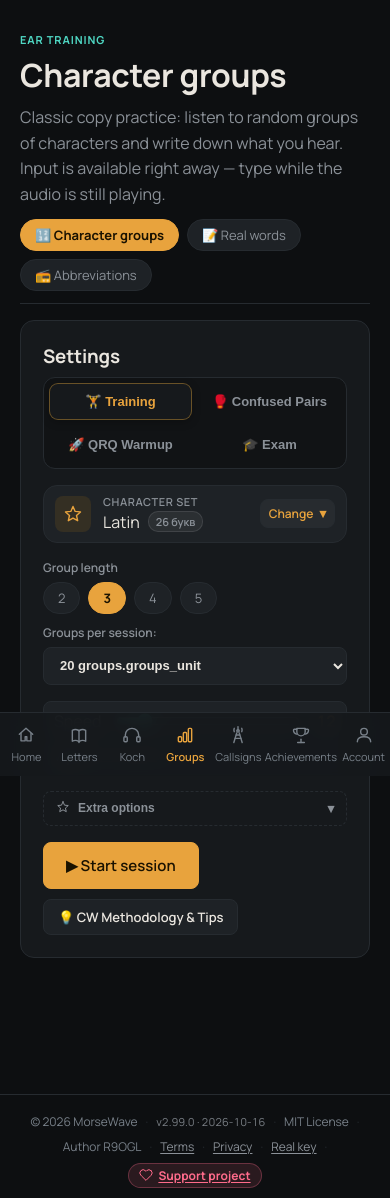
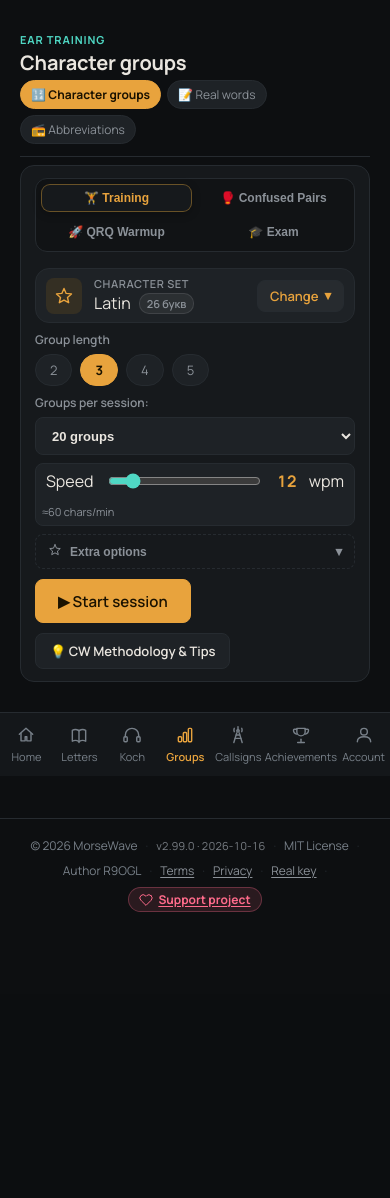
Before and after one commit to loloka/morsewave, a PHP site: page /groups.php in a window 390 px wide. Shown: the part 68-1266 px from the top of the page. After the commit the page ends 980 px from the top, so only its background shows below. Run offline with PHP 8.4, Linux system fonts and the light colour scheme; data comes from the database, SQL or seed files in the repository.

Commit message:
fix(mobile): pin session screen, collapse extra settings by default, fix groups unit translation

```diff
--- a/assets/css/style.css
+++ b/assets/css/style.css
@@ -2627,17 +2627,77 @@ input[type="range"] {
 }
 
 @media (max-width: 600px) {
+    /* Компактный заголовок на мобилках, чтобы убрать лишний скролл */
+    .groups-header-wrap .card-eyebrow {
+        margin-bottom: 2px;
+        font-size: 11px;
+    }
+    .groups-header-wrap h1 {
+        font-size: 20px;
+        margin: 0 0 4px;
+    }
+    .groups-header-wrap .groups-page-intro {
+        display: none !important;
+    }
+    .groups-mode-switch {
+        margin-bottom: 8px !important;
+        gap: 6px;
+    }
+    .groups-mode-switch .chip {
+        padding: 5px 10px;
+        font-size: 12px;
+    }
+    #setup-panel.card {
+        padding: 12px 14px;
+        margin-top: 6px !important;
+    }
+    .groups-settings-title {
+        display: none !important;
+    }
+    #groups-exam-toggle {
+        margin-top: 0 !important;
+    }
+    #groups-exam-toggle .segmented-tab {
+        padding: 6px 8px;
+        font-size: 12px;
+    }
+    .groups-charset-card {
+        padding: 8px 10px;
+        margin-top: 8px !important;
+    }
     .groups-quick-row {
-        gap: 10px;
-    }
-    .groups-charset-card {
-        padding: 9px 11px;
-    }
-    .groups-charset-toggle-btn {
-        padding: 5px 8px;
-        font-size: 12px;
+        margin-top: 8px !important;
+        gap: 8px;
     }
     .groups-speed-bar {
-        padding: 8px 10px;
-    }
-}
+        margin-top: 8px !important;
+        padding: 6px 10px;
+    }
+    .groups-extra-wrapper {
+        margin-top: 8px !important;
+    }
+    #setup-panel .btn-row {
+        margin-top: 10px !important;
+    }
+    #setup-panel #start-session {
+        height: 44px;
+        font-size: 15px;
+    }
+
+    /* При активной сессии: скрываем шапку и табы над сессией,
+       чтобы экран выглядел в точности как на скриншоте 2 без скролла */
+    body.morse-session-active .groups-header-wrap,
+    body.morse-session-active .groups-mode-switch {
+        display: none !important;
+    }
+    body.morse-session-active #session-panel.card {
+        margin-top: 4px !important;
+        padding: 10px 12px !important;
+    }
+    body.morse-session-active #session-panel .btn-row {
+        margin-top: 8px !important;
+    }
+    body.morse-session-active #groups-vkb {
+        margin-top: 6px !important;
+    }
+}
--- a/groups.php
+++ b/groups.php
@@ -6,11 +6,13 @@ $pageScript = 'groups.js';
 include __DIR__ . '/includes/header.php';
 ?>
 
-<div class="card-eyebrow"><?= t('groups.eyebrow') ?></div>
-<h1><?= t('groups.h1') ?></h1>
-<p><?= t('groups.intro') ?></p>
+<div class="groups-header-wrap">
+    <div class="card-eyebrow"><?= t('groups.eyebrow') ?></div>
+    <h1><?= t('groups.h1') ?></h1>
+    <p class="groups-page-intro"><?= t('groups.intro') ?></p>
+</div>
 
-<div class="mode-switch">
+<div class="mode-switch groups-mode-switch">
     <div class="chip active" data-mode="groups"><?= t('groups.mode_groups') ?></div>
     <div class="chip" data-mode="words"><?= t('groups.mode_words') ?></div>
     <div class="chip" data-mode="abbrev"><?= t('groups.mode_abbrev') ?></div>
@@ -20,7 +22,7 @@ include __DIR__ . '/includes/header.php';
 <div id="groups-mode">
 
 <div class="card mt-2" id="setup-panel">
-    <h3><?= t('groups.settings') ?></h3>
+    <h3 class="groups-settings-title"><?= t('groups.settings') ?></h3>
 
     <div class="segmented-nav mt-1" id="groups-exam-toggle">
         <button type="button" class="segmented-tab active" data-type="training"><?= t('groups.mode_training') ?></button>
@@ -145,10 +147,10 @@ include __DIR__ . '/includes/header.php';
                 <div class="groups-param-label"><?= t('groups.groups_per_session') ?></div>
                 <div class="groups-select-wrap">
                     <select id="groups-count" class="select-styled">
-                        <option value="10">10 <?= t('groups.groups_unit', ['{count}' => 10]) ?? 'групп' ?></option>
-                        <option value="20" selected>20 <?= t('groups.groups_unit', ['{count}' => 20]) ?? 'групп' ?></option>
-                        <option value="30">30 <?= t('groups.groups_unit', ['{count}' => 30]) ?? 'групп' ?></option>
-                        <option value="50">50 <?= t('groups.groups_unit', ['{count}' => 50]) ?? 'групп' ?></option>
+                        <option value="10">10 <?= t('groups.groups_unit') ?></option>
+                        <option value="20" selected>20 <?= t('groups.groups_unit') ?></option>
+                        <option value="30">30 <?= t('groups.groups_unit') ?></option>
+                        <option value="50">50 <?= t('groups.groups_unit') ?></option>
                     </select>
                 </div>
             </div>
--- a/lang/en.php
+++ b/lang/en.php
@@ -198,6 +198,7 @@ return [
     'groups.collapse_charset' => 'Collapse',
     'groups.choose_charset_desc' => 'Select character set for training:',
     'groups.extra_settings' => 'Extra options',
+    'groups.groups_unit' => 'groups',
     'groups.set_letters' => 'Latin',
     'groups.set_cyrillic' => 'Cyrillic',
     'groups.set_digits' => 'Digits',
--- a/lang/ru.php
+++ b/lang/ru.php
@@ -201,6 +201,7 @@ return [
     'groups.collapse_charset' => 'Свернуть',
     'groups.choose_charset_desc' => 'Выберите набор символов для тренировки:',
     'groups.extra_settings' => 'Дополнительные параметры',
+    'groups.groups_unit' => 'групп',
     'groups.set_letters' => 'Латиница',
     'groups.set_cyrillic' => 'Кириллица',
     'groups.set_digits' => 'Цифры',
```
Also changed, not shown: assets/js/groups.js.
